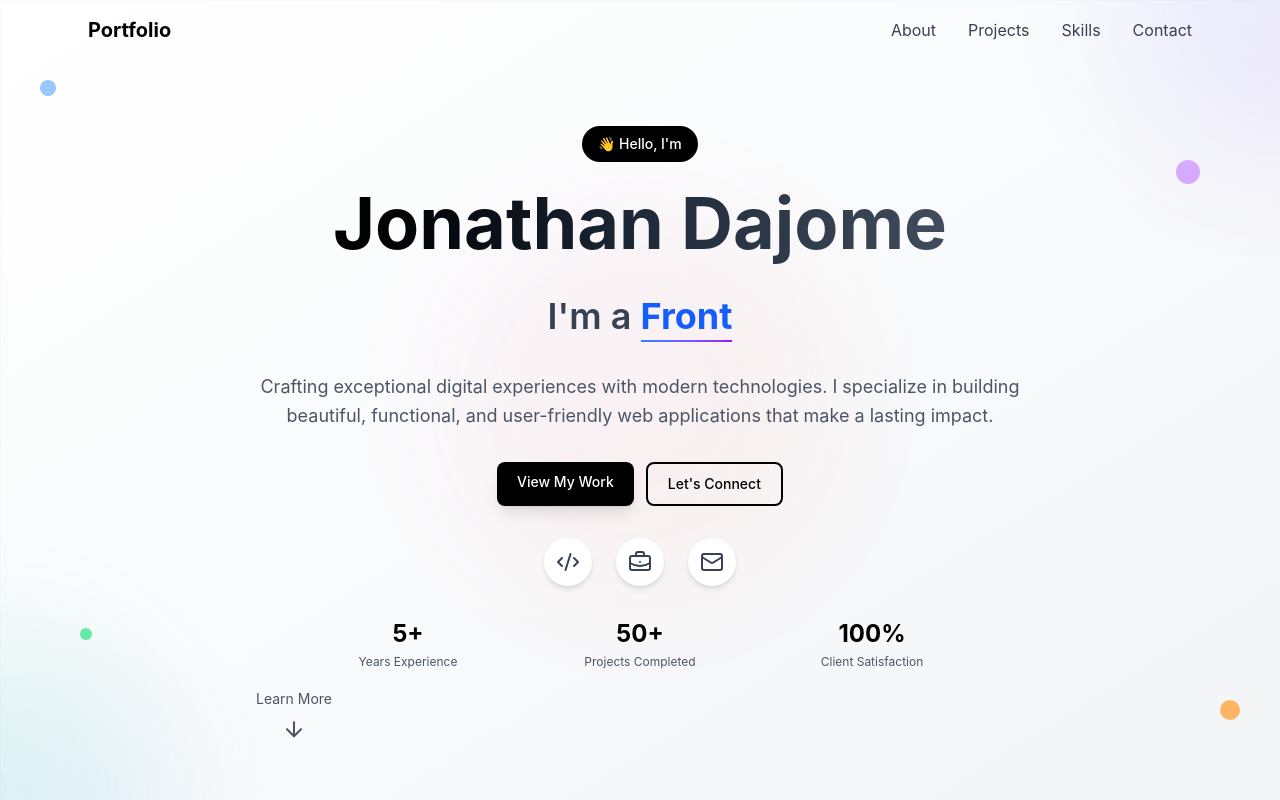
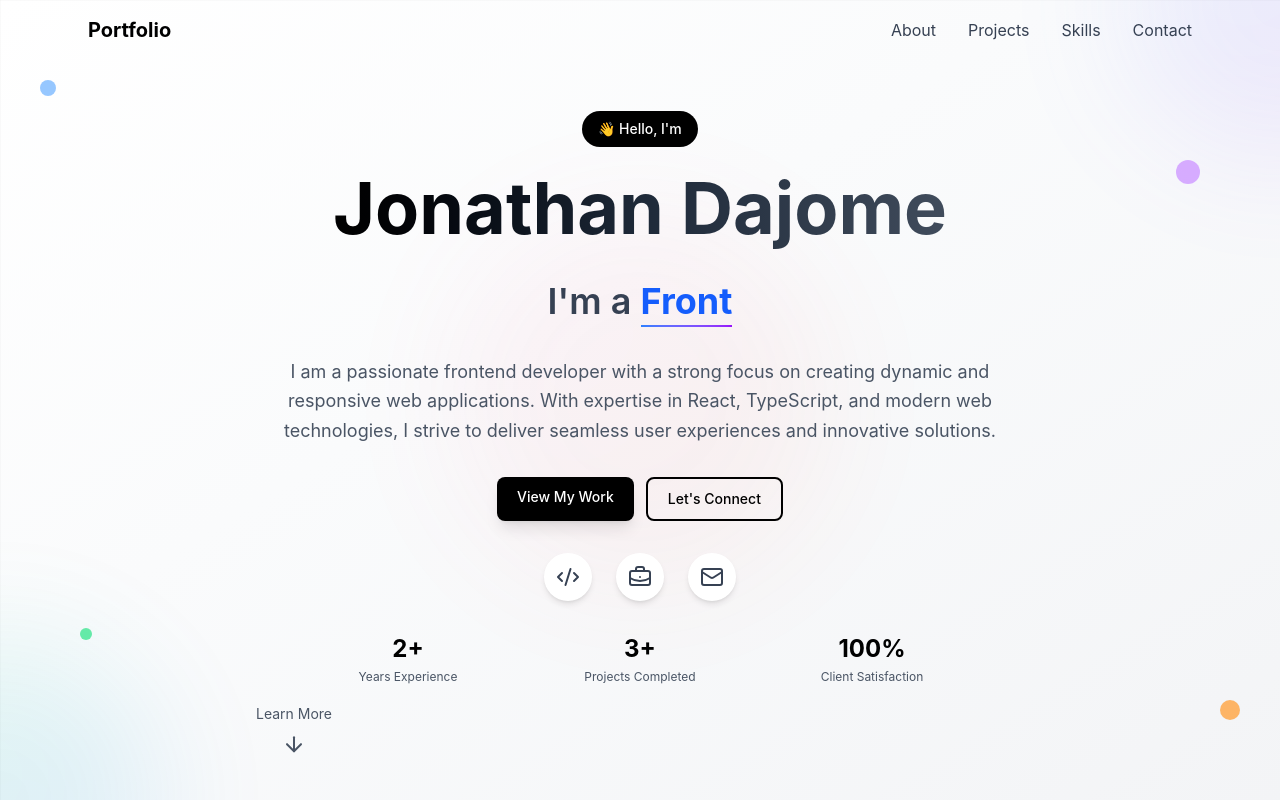
Before and after one commit to jonni595/portfolio, a React (Vite) app: page / in a window 1280 px wide. Shown: the top 800 px of the page. Built offline with nearby package versions, Linux system fonts and the light colour scheme.

Commit message:
feat: update hero data with accurate roles, description, and social links

```diff
--- a/src/data/hero.ts
+++ b/src/data/hero.ts
@@ -3,33 +3,28 @@ import type { Hero } from "@/types/models";
 export const heroData: Hero = {
   greeting: "👋 Hello, I'm",
   name: "Jonathan Dajome",
-  roles: [
-    "Frontend Developer",
-    "UI/UX Designer",
-    "React Specialist",
-    "Creative Coder",
-  ],
+  roles: ["Frontend Developer", "React Specialist", "TypeScript Enthusiast"],
   description:
-    "Crafting exceptional digital experiences with modern technologies. I specialize in building beautiful, functional, and user-friendly web applications that make a lasting impact.",
+    "I am a passionate frontend developer with a strong focus on creating dynamic and responsive web applications. With expertise in React, TypeScript, and modern web technologies, I strive to deliver seamless user experiences and innovative solutions.",
   stats: [
-    { number: "5+", label: "Years Experience" },
-    { number: "50+", label: "Projects Completed" },
+    { number: "2+", label: "Years Experience" },
+    { number: "3+", label: "Projects Completed" },
     { number: "100%", label: "Client Satisfaction" },
   ],
   socialLinks: [
     {
       name: "GitHub",
-      url: "https://github.com/AsmrProg-YT",
+      url: "https://github.com/jonni595",
       icon: "Code",
     },
     {
       name: "LinkedIn",
-      url: "https://linkedin.com/in/yourusername",
+      url: "https://linkedin.com/in/jonathan-dajome",
       icon: "Briefcase",
     },
     {
       name: "Email",
-      url: "mailto:your.email@example.com",
+      url: "mailto:jonathandajome@gmail.com",
       icon: "Mail",
     },
   ],
```
